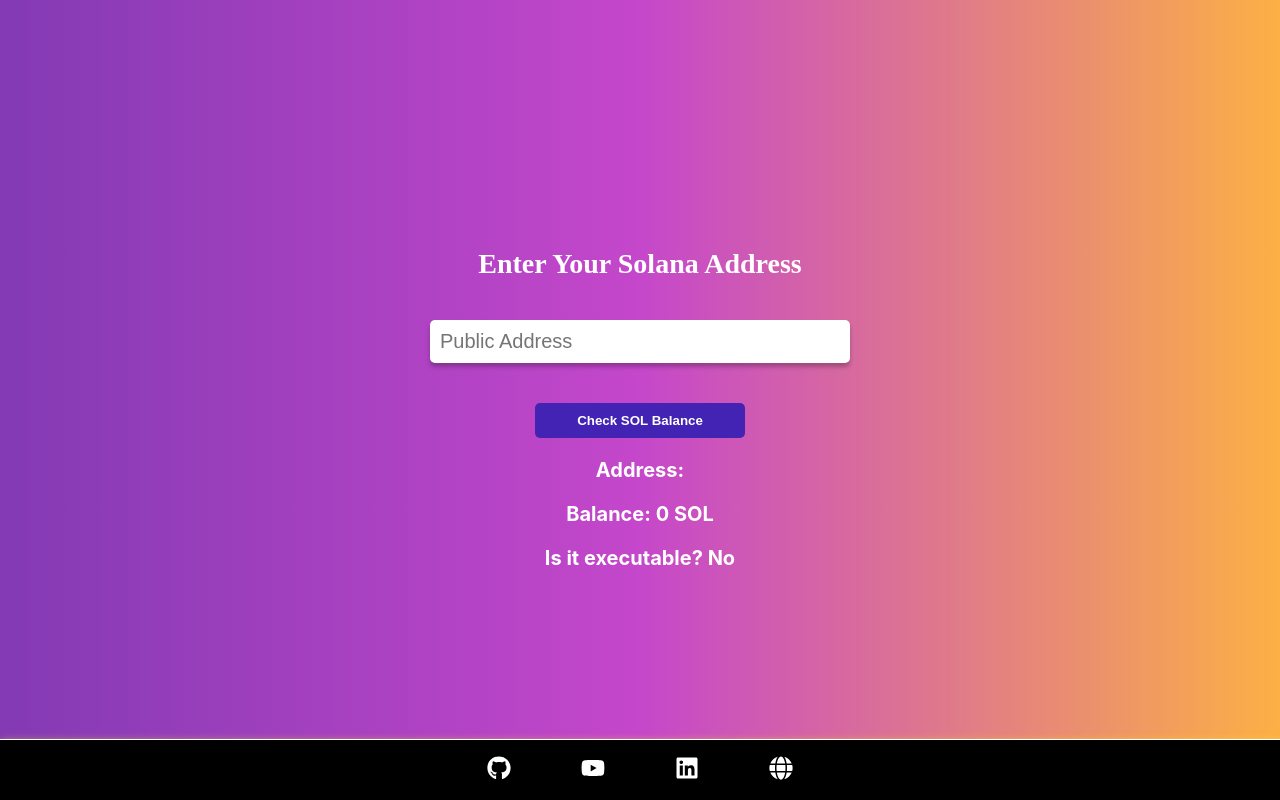
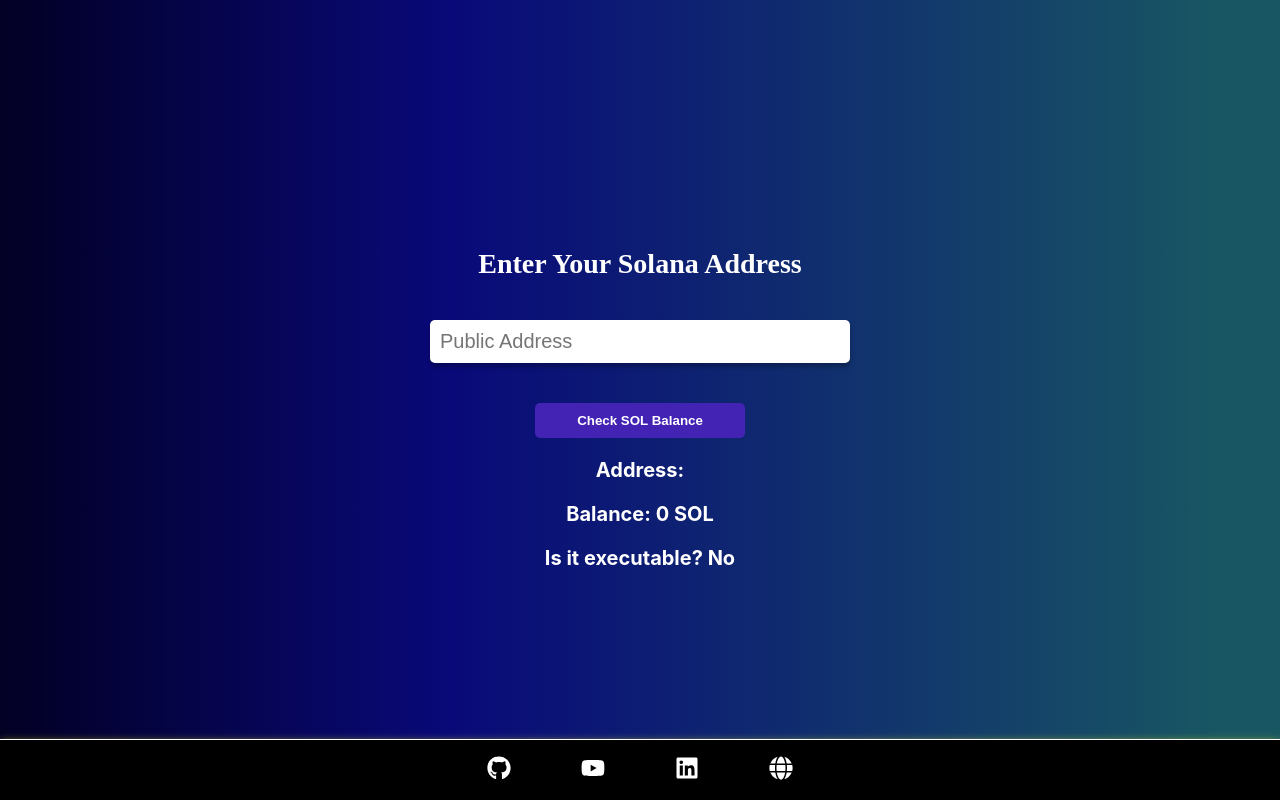
Before and after one commit to codescalper/check-your-sol, a React (Create React App) app: page / in a window 1280 px wide. Built offline with nearby package versions, Linux system fonts and the light colour scheme.

Commit message:
Changed background color

```diff
--- a/src/components/index.css
+++ b/src/components/index.css
@@ -4,8 +4,8 @@
     align-items: center;
     justify-content: center;
     height: 100vh;
-    background: rgb(131,58,180);
-    background: linear-gradient(90deg, rgba(131,58,180,1) 0%, rgba(197,71,203,1) 50%, rgba(252,176,69,1) 100%);
+    background: rgb(2,0,36);
+    background: linear-gradient(90deg, rgba(2,0,36,1) 0%, rgba(9,9,121,1) 35%, rgba(24,86,99,1) 95%);
   }
 
   .header {
```
